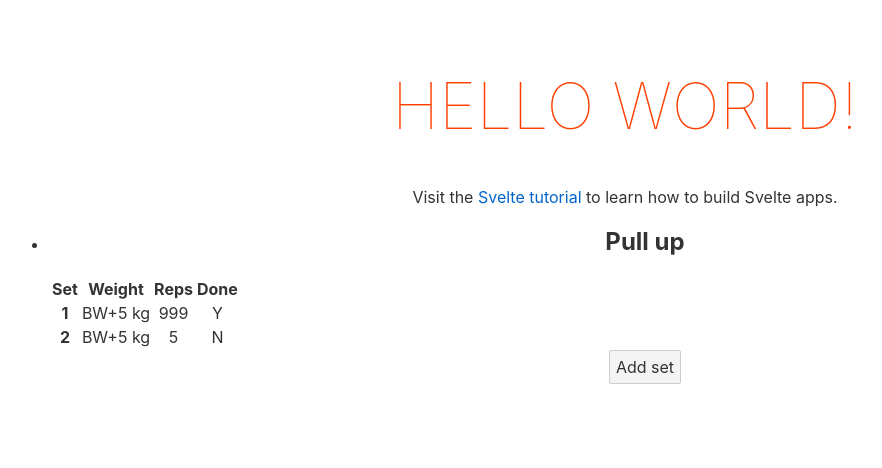
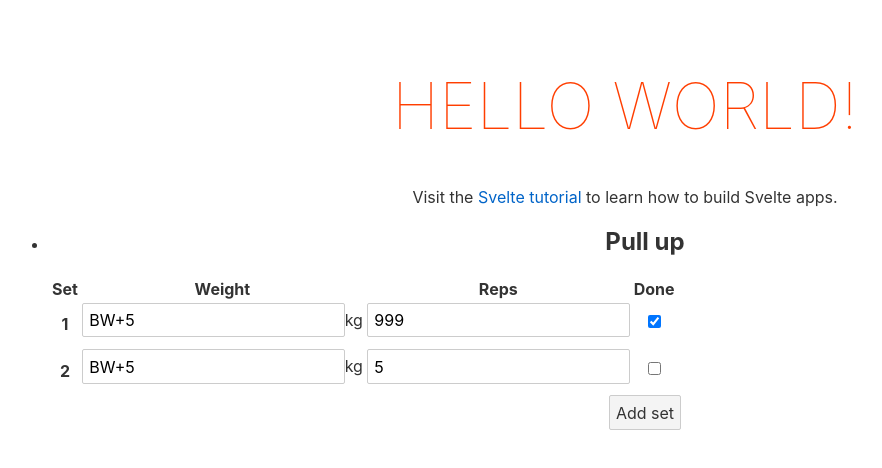
Before and after one commit to mebble/sessions, a Svelte app: page / in a window 1280 px wide. Shown: the top 468 px of the page, without its empty margins (15-897 px from the left). Built offline with nearby package versions, Linux system fonts and the light colour scheme.

Commit message:
create set inputs elements

```diff
--- a/src/Exercise.svelte
+++ b/src/Exercise.svelte
@@ -12,15 +12,15 @@
         <tbody>
             <tr>
                 <th scope="row">1</th>
-                <td>BW+5 kg</td>
-                <td>999</td>
-                <td>Y</td>
+                <td><input type="text" name="set-1-weight" value="BW+5">kg</td>
+                <td><input type="number" name="set-1-reps" value="999"></td>
+                <td><input type="checkbox" name="set-1-done" checked></td>
             </tr>
             <tr>
                 <th scope="row">2</th>
-                <td>BW+5 kg</td>
-                <td>5</td>
-                <td>N</td>
+                <td><input type="text" name="set-2-weight" value="BW+5">kg</td>
+                <td><input type="number" name="set-2-reps" value="5"></td>
+                <td><input type="checkbox" name="set-2-done"></td>
             </tr>
         </tbody>
     </table>
```
